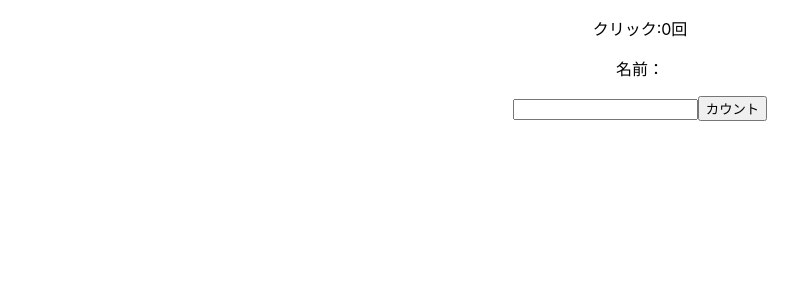
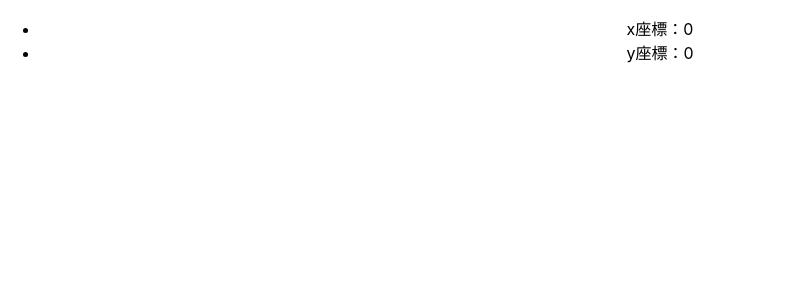
Before and after one commit to nana-s77/react-hook, a React (Create React App) app: page / in a window 1280 px wide. Shown: the top 300 px of the page, without its empty margins (0-807 px from the left). Built offline with nearby package versions, Linux system fonts and the light colour scheme.

Commit message:
useEffect イベントリスナの登録

```diff
--- a/src/App.js
+++ b/src/App.js
@@ -3,7 +3,8 @@
 // import { CounterHook } from './components/CounterHook';
 // import { FormHook } from './components/FormHook';
 // import { ItemHook } from './components/ItemHook';
-import { EffectHook } from './components/EffectHook';
+// import { EffectHook } from './components/EffectHook';
+import { MouseEventEffect } from './components/MouseEventEffect';
 
 function App() {
   return (
@@ -12,7 +13,8 @@
      {/* <CounterHook /> */}
      {/* <FormHook /> */}
      {/* <ItemHook /> */}
-     <EffectHook />
+     {/* <EffectHook /> */}
+     <MouseEventEffect/>
     </div>
   );
 }
--- /dev/null
+++ b/src/components/MouseEventEffect.js
@@ -0,0 +1,31 @@
+import React, { useState, useEffect } from 'react';
+
+export const MouseEventEffect = () => {
+    const [x, setX] = useState(0);
+    const [y, setY] = useState(0);
+
+    const getMousePosition = e => {
+        console.log('MouseEventEffectが呼ばれました');
+        setX(e.clientX);
+        setY(e.clientY);
+    }
+
+    // イベントの登録は初回登録時のみに処理すればよい
+    useEffect(() =>{
+        console.log('useEffectが呼ばれました');
+        window.addEventListener('mousemove',getMousePosition);
+        return () => {
+            window.removeEventListener('mousemove',getMousePosition)
+        };
+    },[]);
+
+    return(
+        <div>
+            <ul>
+                <li>x座標：{x}</li>
+                <li>y座標：{y}</li>
+            </ul>
+
+        </div>
+    )
+}
```
